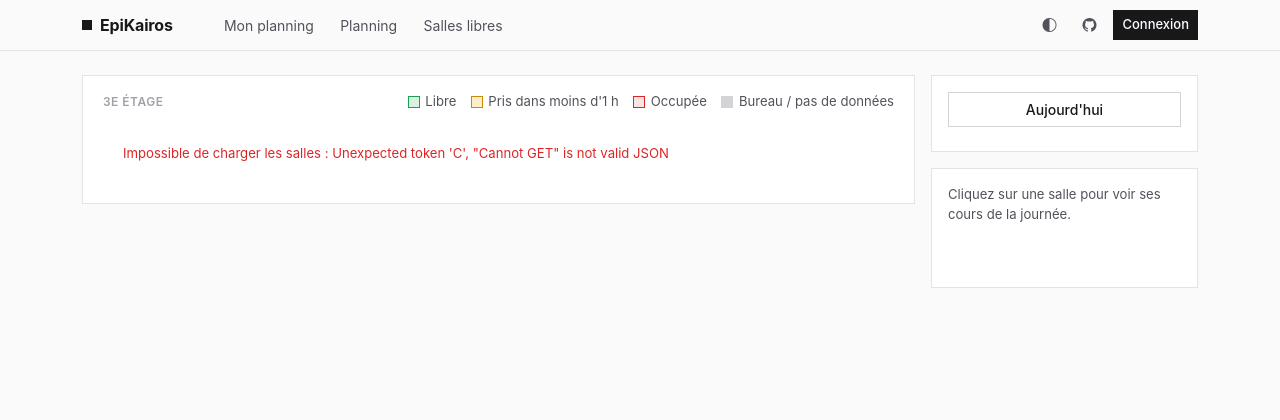
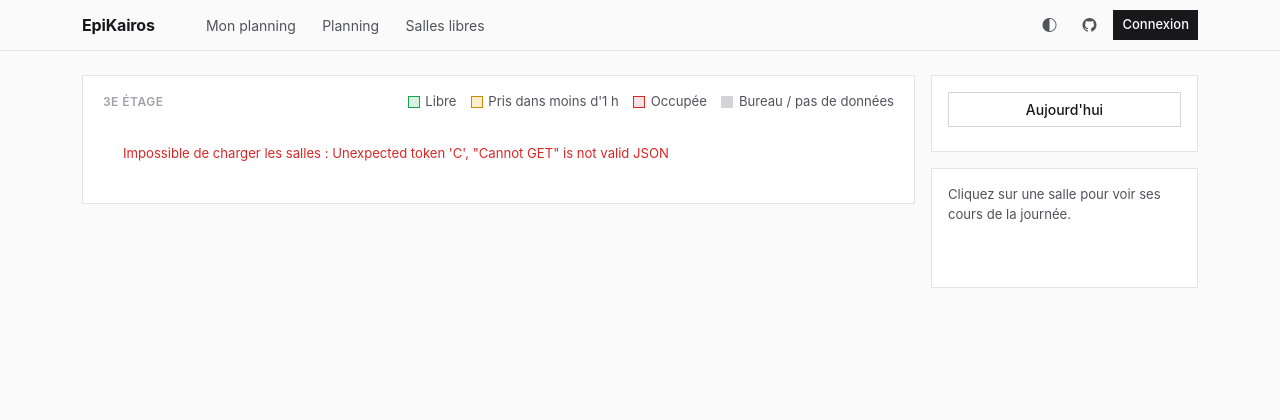
Before and after one commit to fernand01-hu/epikairos, a Python web app: template templates/rooms.html in a window 1280 px wide. Shown: the top 420 px of the page. Run offline with Jinja, Linux system fonts and the light colour scheme; the template is opened without the code that fills it: most values are stand-ins (such as "Sample title", 1, 10 or a date in 2020).

Commit message:
ui: remove the logo square and the tab icon
Co-Authored-By: Claude Opus 5.5 <noreply@anthropic.com>

```diff
--- a/static/css/style.css
+++ b/static/css/style.css
@@ -171,14 +171,6 @@ i.bi[class*="text-"] {
     font-weight: 650;
     font-size: 1rem;
     letter-spacing: -0.01em;
-}
-
-.app-nav .brand-mark {
-    display: inline-block;
-    width: 10px;
-    height: 10px;
-    border-radius: 3px;
-    background-color: var(--accent);
 }
 
 .app-nav .nav-link {
--- a/templates/base.html
+++ b/templates/base.html
@@ -33,16 +33,15 @@
     <meta name="apple-mobile-web-app-capable" content="yes">
     <meta name="apple-mobile-web-app-status-bar-style" content="black-translucent">
     <meta name="apple-mobile-web-app-title" content="EpiKairos">
-    <link rel="apple-touch-icon" href="{{ url_for('static', filename='icons/apple-touch-icon.png') }}">
-    <link rel="icon" type="image/svg+xml" href="{{ url_for('static', filename='icons/favicon.svg') }}">
-    <link rel="icon" type="image/png" sizes="192x192" href="{{ url_for('static', filename='icons/icon-192.png') }}">
+    <!-- No tab icon; the empty value also stops browsers from requesting /favicon.ico -->
+    <link rel="icon" href="data:,">
 
     <!-- Bootstrap 5.3 & Icons -->
     <link rel="stylesheet" href="https://cdn.jsdelivr.net/npm/bootstrap@5.3.3/dist/css/bootstrap.min.css">
     <link rel="stylesheet" href="https://cdn.jsdelivr.net/npm/bootstrap-icons@1.11.3/font/bootstrap-icons.min.css">
 
     <!-- Custom Styles -->
-    <link rel="stylesheet" href="{{ url_for('static', filename='css/style.css') }}?v=20261122k">
+    <link rel="stylesheet" href="{{ url_for('static', filename='css/style.css') }}?v=20261122l">
     {% block head %}{% endblock %}
 </head>
 <body class="d-flex flex-column min-vh-100">
@@ -51,7 +50,6 @@
     <nav class="navbar navbar-expand-lg app-nav sticky-top">
         <div class="container{% block nav_container_type %}{% endblock %}">
             <a class="navbar-brand d-flex align-items-center gap-2" href="/">
-                <span class="brand-mark" aria-hidden="true"></span>
                 <span>EpiKairos</span>
             </a>
             <button class="navbar-toggler border-0 icon-btn" type="button" data-bs-toggle="collapse" data-bs-target="#navMenu" aria-controls="navMenu" aria-expanded="false" aria-label="Ouvrir le menu">
```
